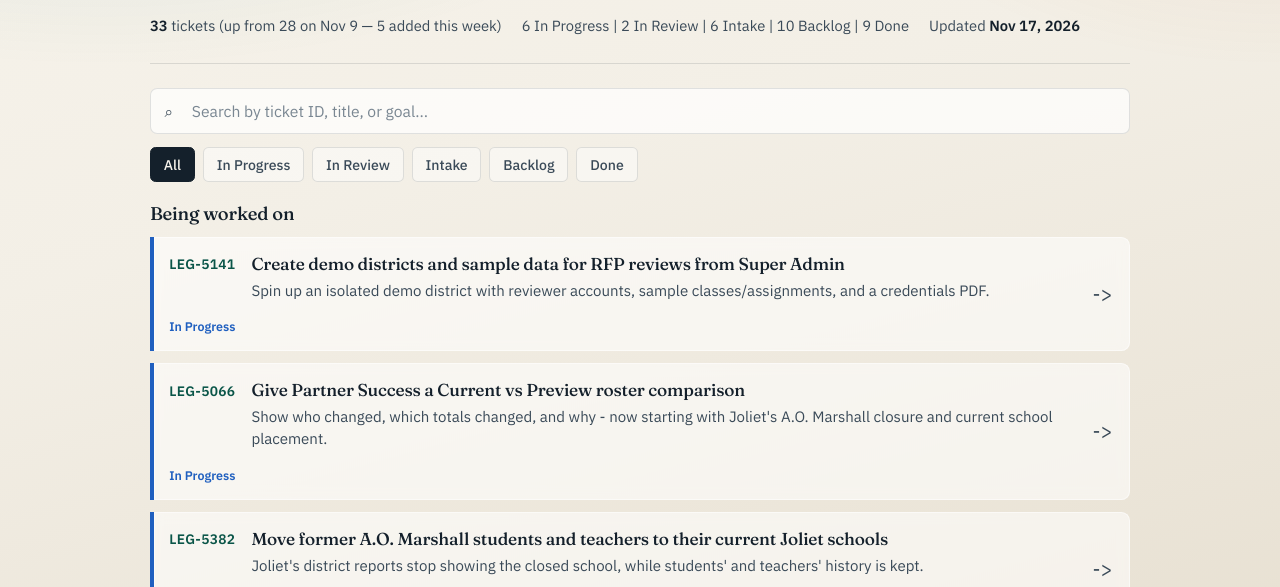
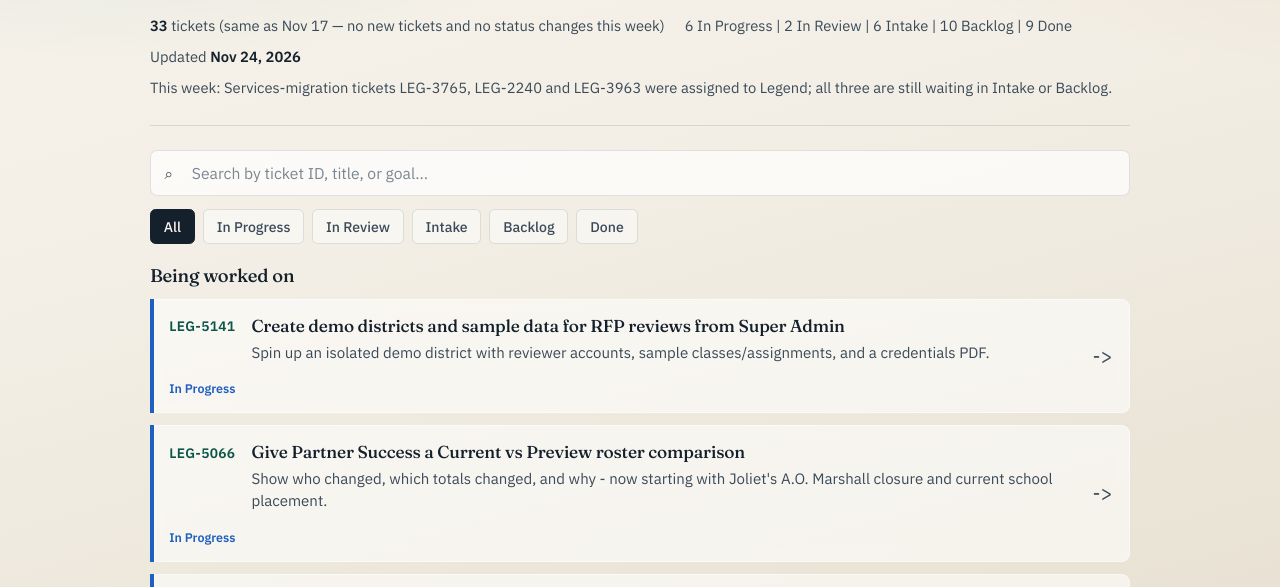
Before and after one commit to RaquelLegends/super-admin-sprint-05, a plain HTML site: page index.html in a window 1280 px wide. Shown: the part 183-770 px from the top of the page. Drawn offline with Linux system fonts and the light colour scheme.

Commit message:
Board update Nov 24: no status changes; note Services-migration assignments
Co-authored-by: Cursor <cursoragent@cursor.com>

```diff
--- a/index.html
+++ b/index.html
@@ -309,9 +309,10 @@
         Super Admin and Admin work across the board: what's in progress, what's waiting in Intake or Backlog, and what recently finished. Excludes duplicates, won't-do, and old launch tickets. Titles are plain language for skimming; Linear keeps the official title when you click through.
       </p>
       <div class="meta">
-        <div><strong>33</strong> tickets (up from 28 on Nov 9 &mdash; 5 added this week)</div>
+        <div><strong>33</strong> tickets (same as Nov 17 &mdash; no new tickets and no status changes this week)</div>
         <div>6 In Progress | 2 In Review | 6 Intake | 10 Backlog | 9 Done</div>
-        <div>Updated <strong>Nov 17, 2026</strong></div>
+        <div>Updated <strong>Nov 24, 2026</strong></div>
+        <div>This week: Services-migration tickets LEG-3765, LEG-2240 and LEG-3963 were assigned to Legend; all three are still waiting in Intake or Backlog.</div>
       </div>
     </header>
 
```
